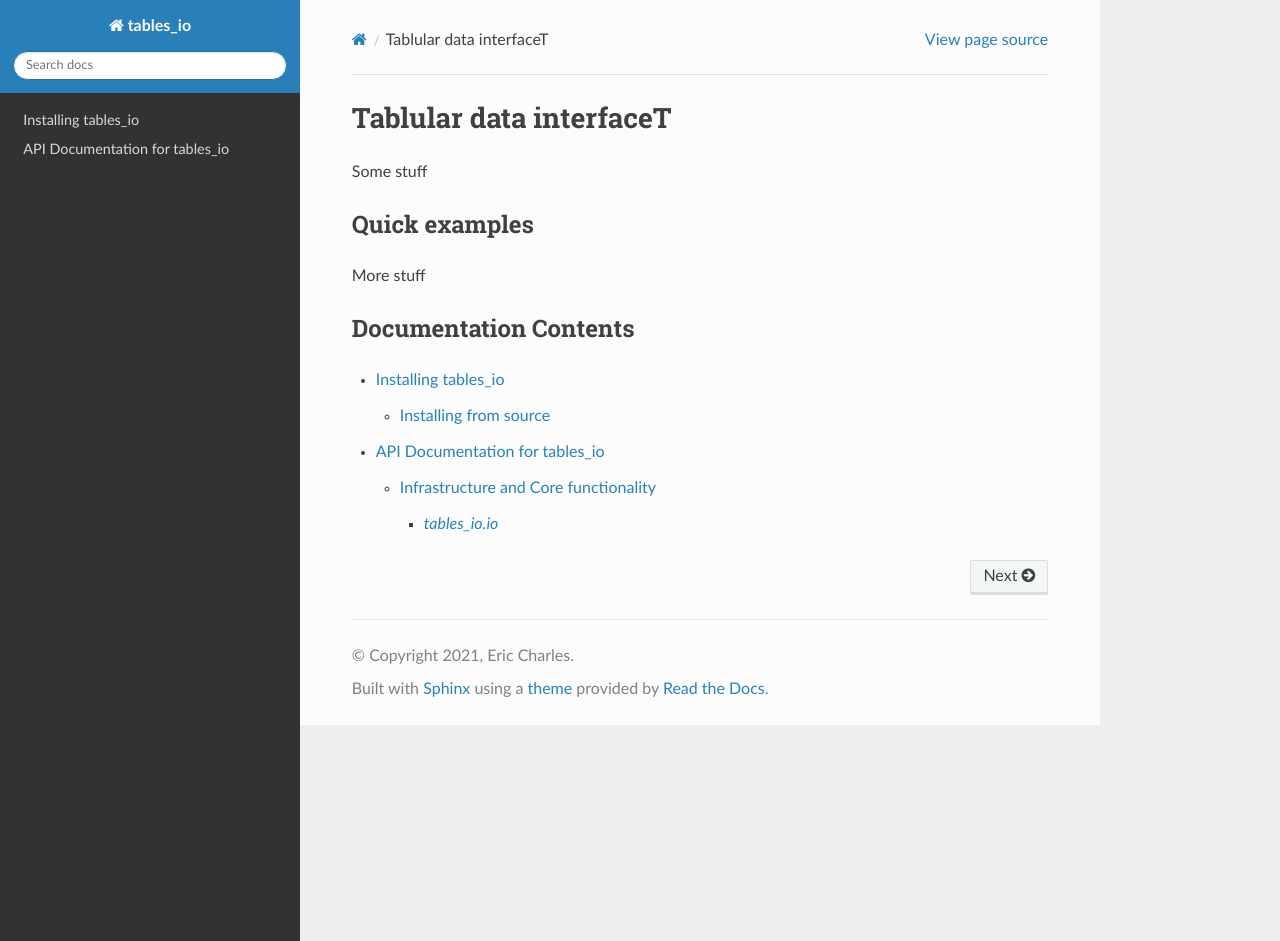
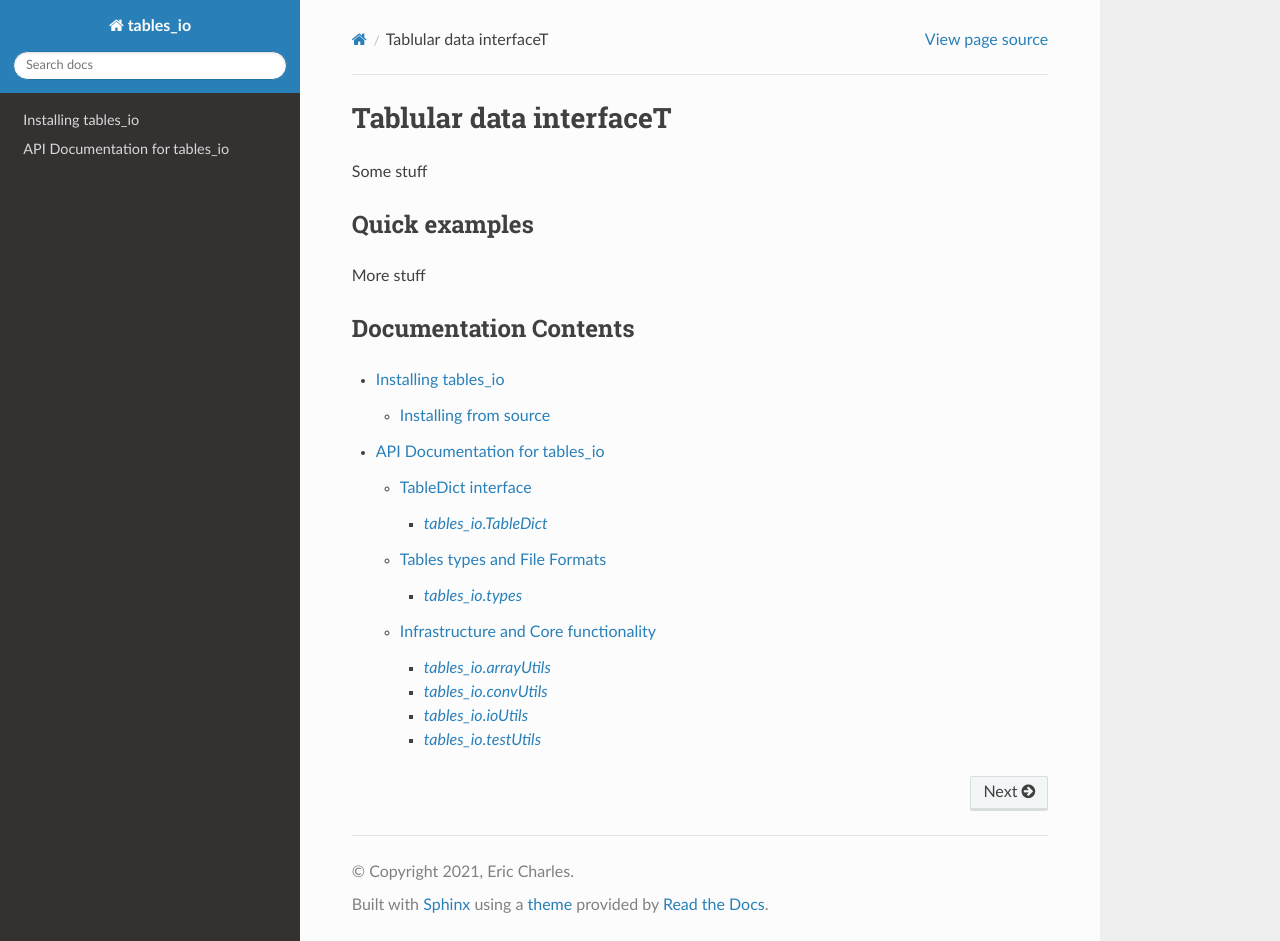
Before and after one commit to LSSTDESC/tables_io, a Sphinx documentation site: the page built from docs/index.rst, in a window 1280 px wide and 941 px high. Built offline with Sphinx 7.4.7 and the Read the Docs theme 2.0.0, drawn with Linux system fonts in a browser that asks for light colours; the version number could not be read and is left out.

Commit message:
fix up docs

```diff
--- a/docs/conf.py
+++ b/docs/conf.py
@@ -53,6 +53,11 @@ templates_path = ['_templates']
 # This pattern also affects html_static_path and html_extra_path.
 exclude_patterns = ['_build', 'Thumbs.db', '.DS_Store']
 
+master_doc = 'index'
+autosummary_generate = True
+autoclass_content = "class"
+autodoc_default_flags = ["members", "no-special-members"]
+autodoc_member_order = "bysource"
 
 # -- Options for HTML output -------------------------------------------------
 
@@ -64,4 +69,4 @@ exclude_patterns = ['_build', 'Thumbs.db', '.DS_Store']
 # Add any paths that contain custom static files (such as style sheets) here,
 # relative to this directory. They are copied after the builtin static files,
 # so a file named "default.css" will overwrite the builtin "default.css".
-html_static_path = ['_static']
+#html_static_path = ['_static']
--- a/docs/tables_io.rst
+++ b/docs/tables_io.rst
@@ -7,12 +7,59 @@ API Documentation for tables_io
 Stuff
 
 
+TableDict interface
+===================
+
+`tables_io.TableDict`
+---------------------
+
+.. automodule:: tables_io.tableDict
+    :members:
+    :undoc-members:
+
+
+Tables types and File Formats
+=============================
+
+`tables_io.types`
+-----------------
+
+.. automodule:: tables_io.types
+    :members:
+    :undoc-members:
+
+
+
 Infrastructure and Core functionality
 =====================================
 
-`tables_io.io`
---------------
+`tables_io.arrayUtils`
+----------------------
 
-.. automodule:: tables_io.io
+.. automodule:: tables_io.arrayUtils
     :members:
     :undoc-members:
+
+
+`tables_io.convUtils`
+---------------------
+
+.. automodule:: tables_io.convUtils
+    :members:
+    :undoc-members:
+
+
+`tables_io.ioUtils`
+-------------------
+
+.. automodule:: tables_io.ioUtils
+    :members:
+    :undoc-members:
+
+
+`tables_io.testUtils`
+---------------------
+
+.. automodule:: tables_io.testUtils
+    :members:
+    :undoc-members:
```
